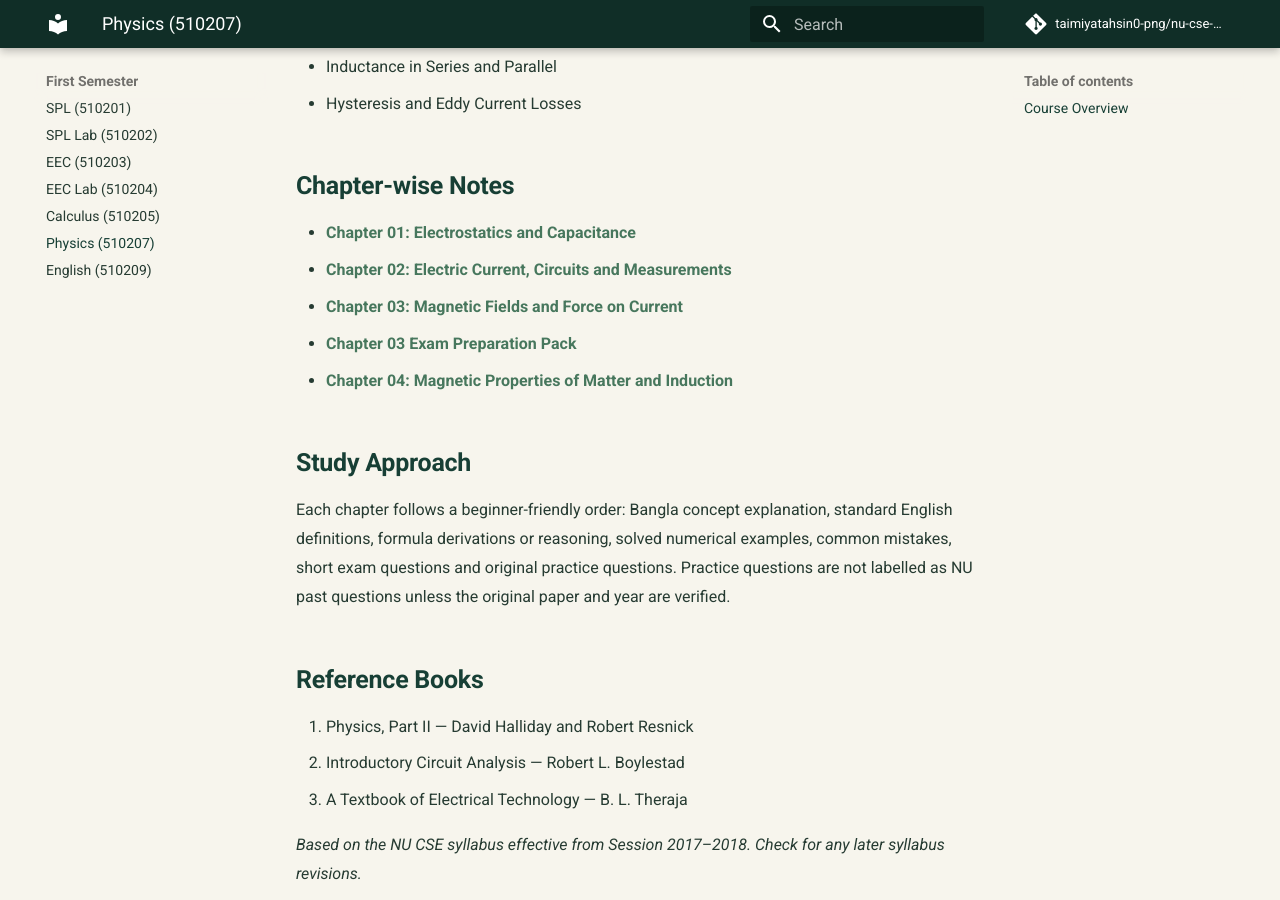
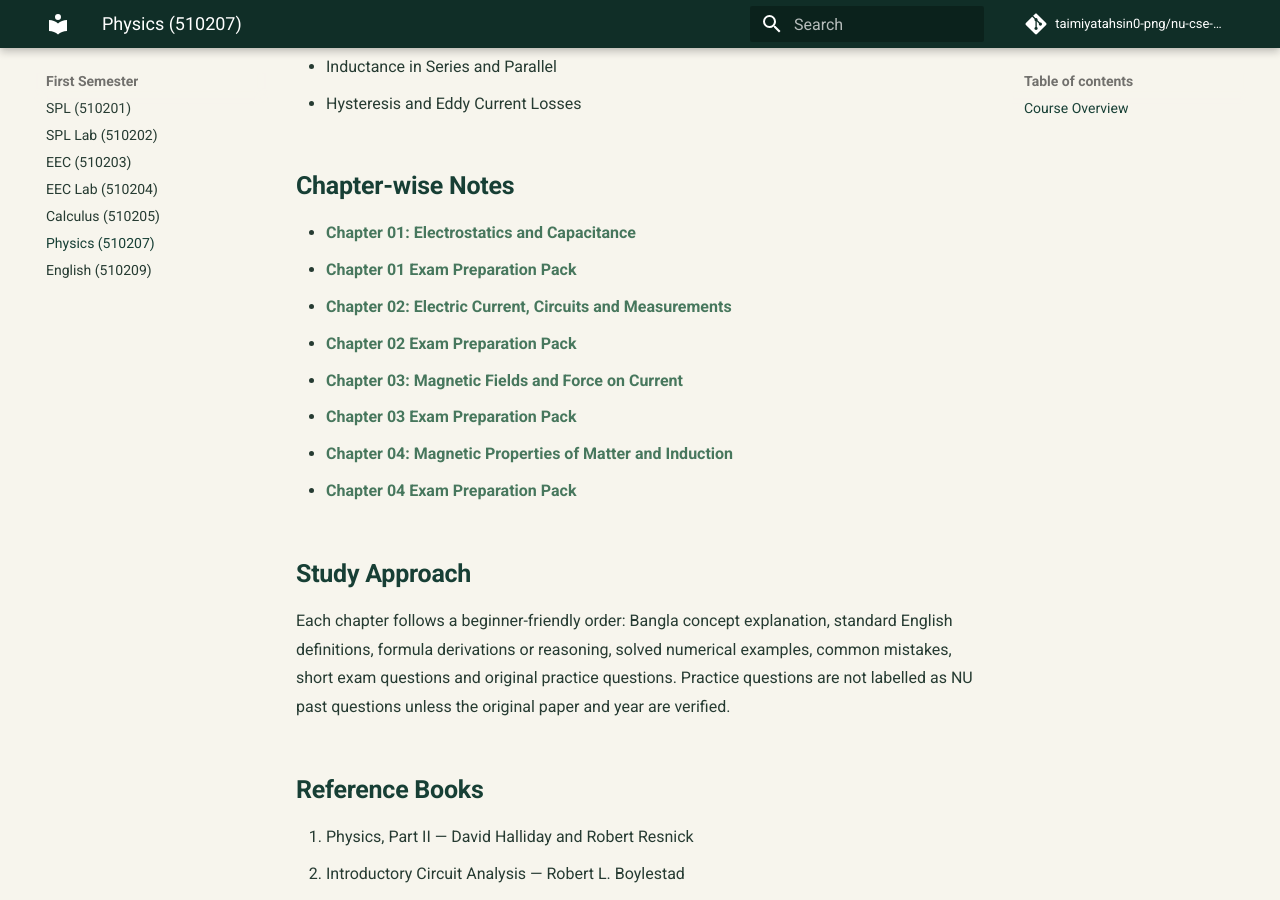
Before and after one commit to taimiyatahsin0-png/nu-cse-notes-store, an MkDocs documentation site: the page built from docs/subjects/phy/index.md, in a window 1280 px wide and 900 px high, scrolled down 2745 px. Built offline with MkDocs 1.6.1 and Material for MkDocs 9.7.7, drawn with Linux system fonts in a browser that asks for light colours; comment, search, counter and statistics services are not loaded.

Commit message:
Link all Physics chapter exam preparation packs

```diff
--- a/docs/subjects/phy/index.md
+++ b/docs/subjects/phy/index.md
@@ -81,10 +81,13 @@ This course covers fundamental concepts of electricity and magnetism, including
 ## Chapter-wise Notes
 
 - [Chapter 01: Electrostatics and Capacitance](chapter-01-electrostatics-and-capacitance.md)
+- [Chapter 01 Exam Preparation Pack](chapter-01-exam-preparation.md)
 - [Chapter 02: Electric Current, Circuits and Measurements](chapter-02-electric-current-and-circuits.md)
+- [Chapter 02 Exam Preparation Pack](chapter-02-exam-preparation.md)
 - [Chapter 03: Magnetic Fields and Force on Current](chapter-03-magnetic-fields-and-force.md)
 - [Chapter 03 Exam Preparation Pack](chapter-03-exam-preparation.md)
 - [Chapter 04: Magnetic Properties of Matter and Induction](chapter-04-magnetic-properties-and-induction.md)
+- [Chapter 04 Exam Preparation Pack](chapter-04-exam-preparation.md)
 
 ## Study Approach
 
```
